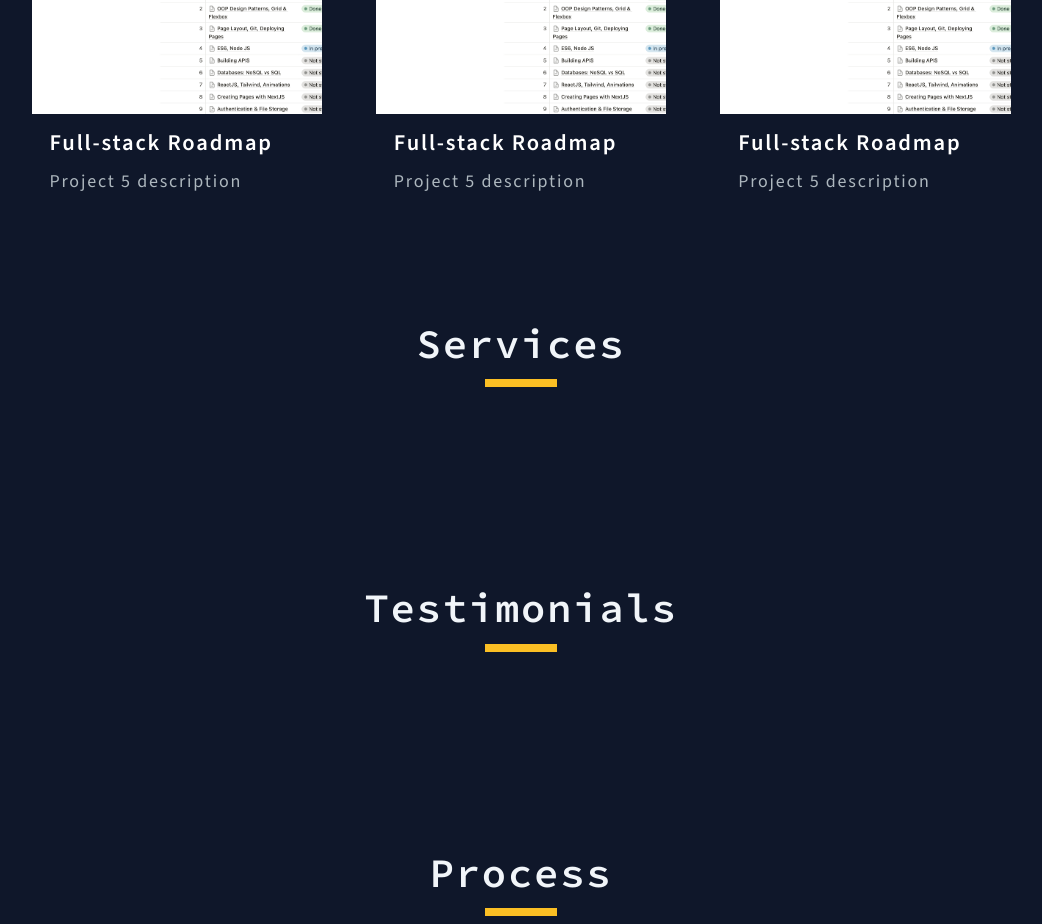
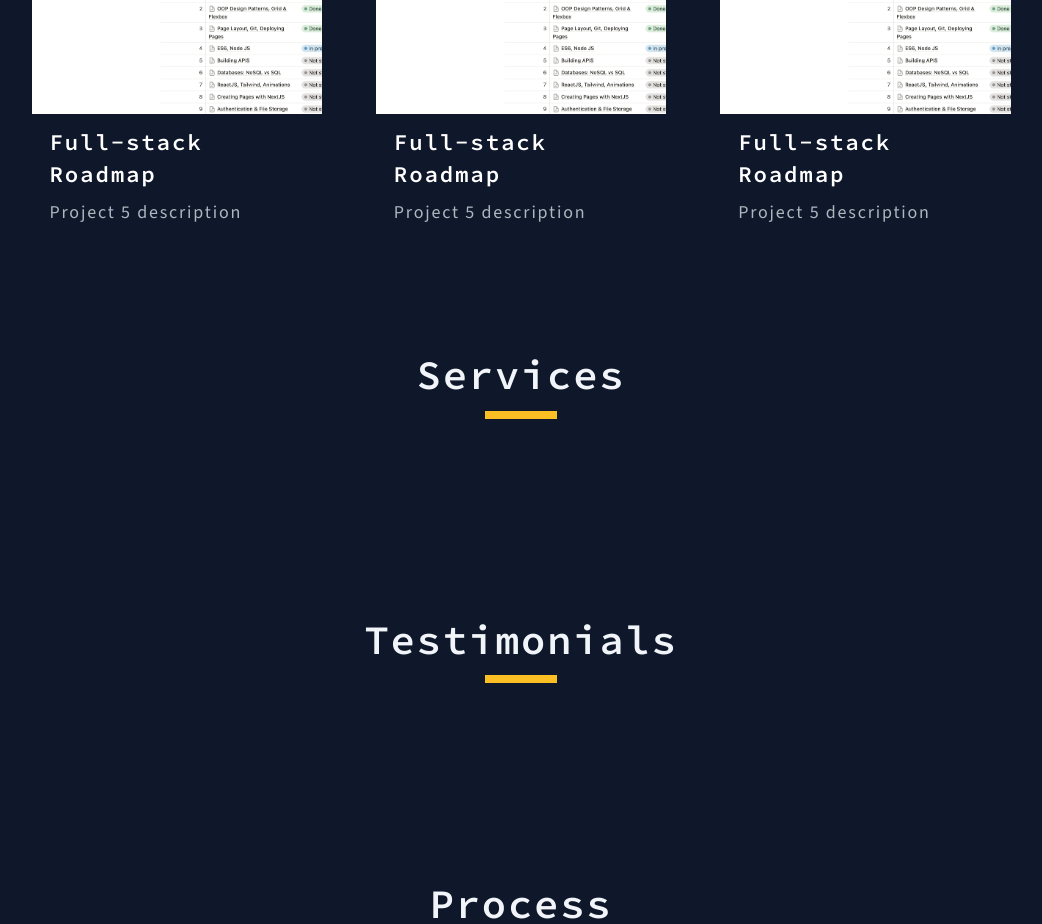
Before and after one commit to erischon/project-erischondev, a Next.js app: page / in a window 1280 px wide. Shown: the part 2240-3164 px from the top of the page, without its empty margins (119-1161 px from the left). Built offline with nearby package versions, Linux system fonts and the light colour scheme.

Commit message:
accessibility & performances improvment

```diff
--- a/src/components/Project.card.tsx
+++ b/src/components/Project.card.tsx
@@ -38,8 +38,9 @@
           </Link>
         </div>
       </div>
+
       <div className="text-white rounded-b-xl mt-3 bg-[#181818]py-6 px-4">
-        <h5 className="text-xl font-semibold mb-2">{title}</h5>
+        <h3 className="text-xl font-semibold mb-2">{title}</h3>
         <p className="text-[#ADB7BE]">{description}</p>
       </div>
     </div>
--- a/src/components/sections/Hero.section.tsx
+++ b/src/components/sections/Hero.section.tsx
@@ -36,6 +36,7 @@
               href="https://www.linkedin.com/in/ericschonhofen/"
               className="text-slate-400 text-xl hover:text-slate-400/70"
               target="_blank"
+              aria-label="Linkedin"
             >
               <SiLinkedin />
             </Link>
@@ -44,6 +45,7 @@
               href="https://github.com/erischon"
               className="text-slate-400 text-xl hover:text-slate-400/70"
               target="_blank"
+              aria-label="Github"
             >
               <SiGithub />
             </Link>
@@ -65,6 +67,7 @@
             height={375}
             alt="Developpeur Front-end"
             className="mx-auto"
+            priority={true}
           />
         </div>
       </div>
```
